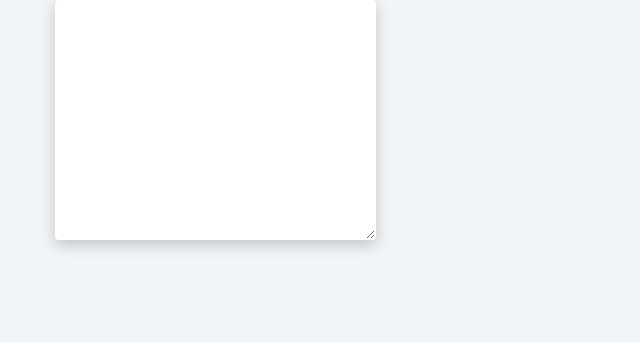
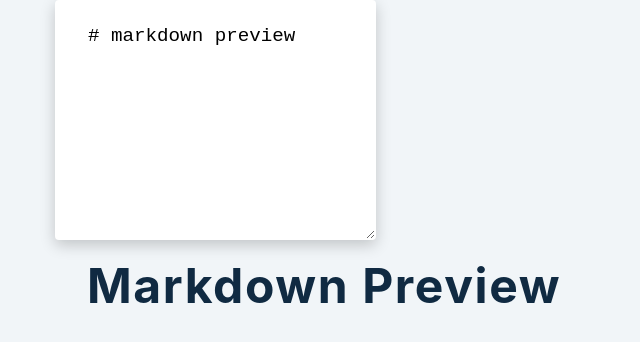
Before and after one commit to erhantezer/fundamental-projects, a React (Vite) app in the folder 16-markdown-preview/: page / in a window 1280 px wide. Shown: the top 342 px of the page, without its empty margins (0-640 px from the left). Built offline with nearby package versions, Linux system fonts and the light colour scheme.

Commit message:
updated makdown project

```diff
--- a/16-markdown-preview/src/App.jsx
+++ b/16-markdown-preview/src/App.jsx
@@ -2,7 +2,7 @@ import { useState } from "react";
 import ReactMarkdown from "react-markdown";
 
 function App() {
-  const [markdown, setMarkdown] = useState()
+  const [markdown, setMarkdown] = useState('# markdown preview')
 
   return (
     <main>
```
